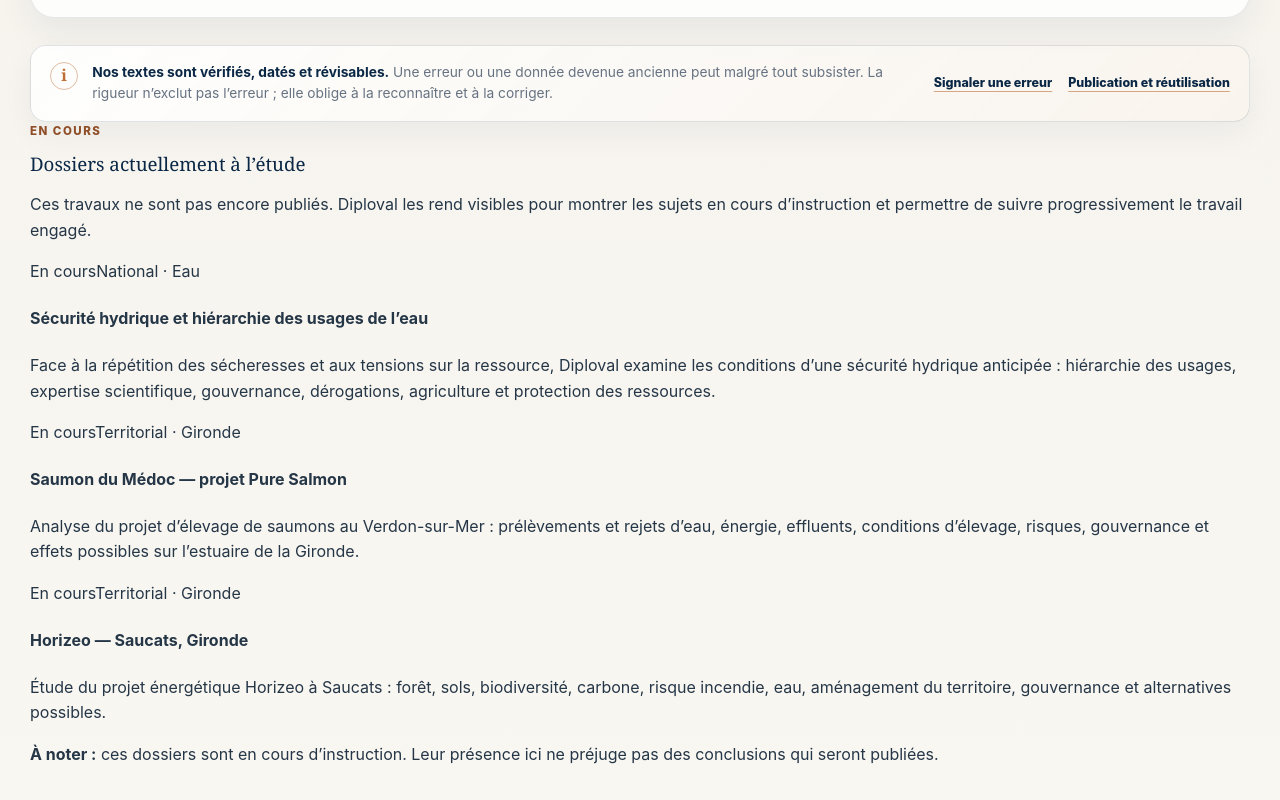
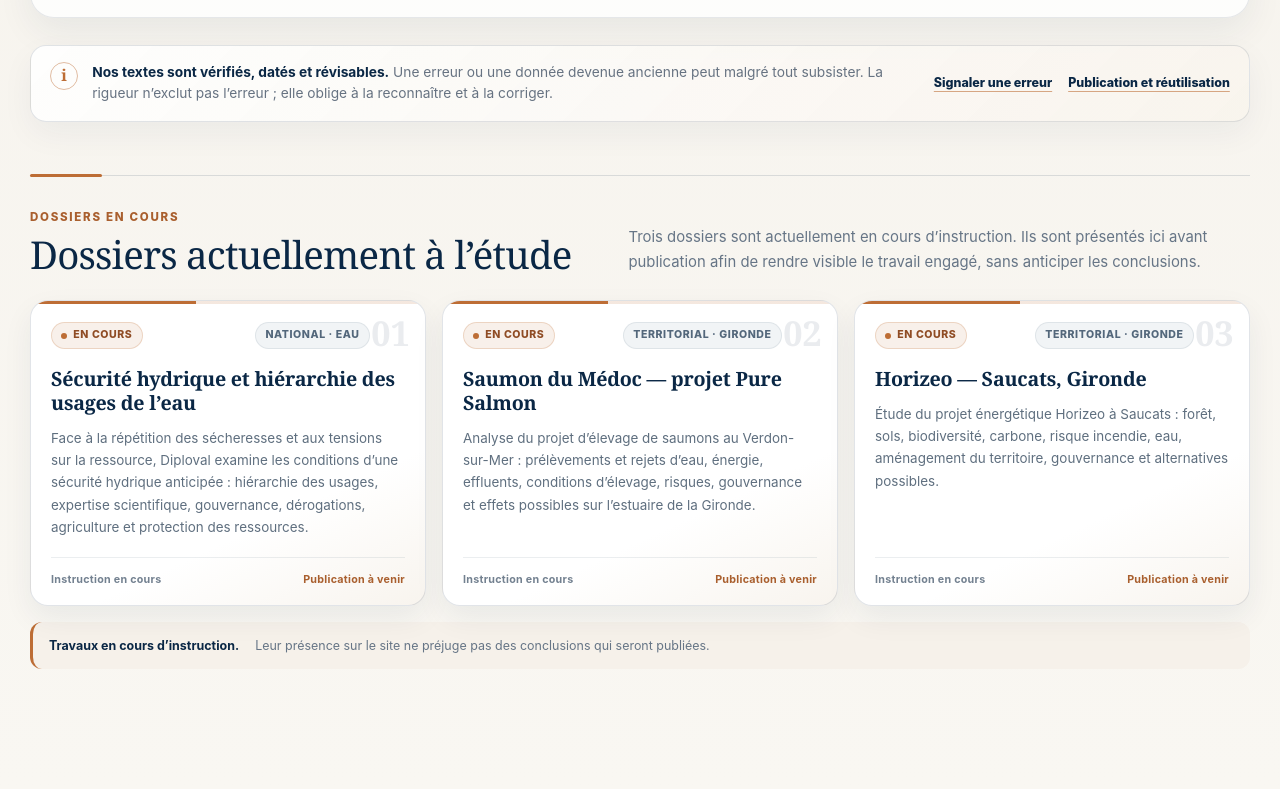
Before and after one commit to DiplovalOfficiel/diploval-site, a plain HTML site: page Diploval_Site_Complet_v20_2_Inscription_Zoom/index.html in a window 1280 px wide. Shown: the part 3520-4320 px from the top of the page. Drawn offline with Linux system fonts and the light colour scheme.

Commit message:
Add files via upload
Refonte visuelle des dossiers en cours

```diff
--- a/Diploval_Site_Complet_v20_2_Inscription_Zoom/index.html
+++ b/Diploval_Site_Complet_v20_2_Inscription_Zoom/index.html
@@ -13,7 +13,36 @@
 <link href="assets/favicon.png" rel="apple-touch-icon"/>
 <meta content="fr_FR" property="og:locale"/>
 <meta content="Diploval — Relier ce que nos décisions séparent" property="og:title"/><meta content="Conseil, analyse et ingénierie pour les collectivités, élus, associations, collectifs et organisations qui veulent décider sans perdre de vue le vivant." property="og:description"/><meta content="website" property="og:type"/><meta content="summary_large_image" name="twitter:card"/><meta content="light" name="color-scheme"/><link href="styles.css?v=20.5" rel="stylesheet"/>
-<link href="https://diploval.fr/" rel="canonical"/><meta content="https://diploval.fr/" property="og:url"/><meta content="Diploval" property="og:site_name"/><meta content="https://diploval.fr/assets/diploval-partage.jpg" property="og:image"/><meta content="1200" property="og:image:width"/><meta content="630" property="og:image:height"/><meta content="Diploval — Relier ce que nos décisions séparent" property="og:image:alt"/><meta content="Diploval — Relier ce que nos décisions séparent" name="twitter:title"/><meta content="Conseil, analyse et ingénierie au service des décisions qui engagent le vivant." name="twitter:description"/><meta content="https://diploval.fr/assets/diploval-partage.jpg" name="twitter:image"/></head>
+<link href="https://diploval.fr/" rel="canonical"/><meta content="https://diploval.fr/" property="og:url"/><meta content="Diploval" property="og:site_name"/><meta content="https://diploval.fr/assets/diploval-partage.jpg" property="og:image"/><meta content="1200" property="og:image:width"/><meta content="630" property="og:image:height"/><meta content="Diploval — Relier ce que nos décisions séparent" property="og:image:alt"/><meta content="Diploval — Relier ce que nos décisions séparent" name="twitter:title"/><meta content="Conseil, analyse et ingénierie au service des décisions qui engagent le vivant." name="twitter:description"/><meta content="https://diploval.fr/assets/diploval-partage.jpg" name="twitter:image"/>
+<style id="ongoing-v206-critical">
+/* V20.6 — section isolée : dossiers en cours. Styles embarqués pour garantir le rendu sur tous les écrans. */
+.ongoing-v206{box-sizing:border-box;width:min(1220px,100%);margin:3.35rem auto 0;padding:2rem 0 0;border-top:1px solid rgba(10,39,69,.13);position:relative}
+.ongoing-v206::before{content:"";position:absolute;top:-2px;left:0;width:72px;height:3px;border-radius:99px;background:#bd6d35}
+.ongoing-v206,.ongoing-v206 *{box-sizing:border-box}
+.ongoing-v206__intro{display:grid;grid-template-columns:minmax(0,.95fr) minmax(320px,1.05fr);gap:2.25rem;align-items:end;margin-bottom:1.55rem}
+.ongoing-v206__kicker{margin:0 0 .48rem;color:#a95f2e;font-size:.72rem;font-weight:800;letter-spacing:.15em;text-transform:uppercase}
+.ongoing-v206__heading h3{margin:0;color:#0a2745;font-family:Georgia,'Times New Roman',serif;font-size:clamp(1.85rem,3vw,2.55rem);font-weight:500;line-height:1.08;letter-spacing:-.02em}
+.ongoing-v206__lead{margin:0;max-width:690px;color:#667586;font-size:.93rem;line-height:1.7}
+.ongoing-v206__grid{display:grid;grid-template-columns:repeat(3,minmax(0,1fr));gap:1rem}
+.ongoing-v206__card{position:relative;display:flex;flex-direction:column;min-width:0;min-height:290px;padding:1.3rem 1.25rem 1.1rem;overflow:hidden;border:1px solid rgba(10,39,69,.12);border-radius:18px;background:linear-gradient(155deg,#fff 0%,#fff 68%,#f8f4ee 100%);box-shadow:0 12px 30px rgba(10,39,69,.065)}
+.ongoing-v206__card::before{content:"";position:absolute;inset:0 0 auto 0;height:3px;background:linear-gradient(90deg,#bd6d35 0 42%,rgba(189,109,53,.16) 42% 100%)}
+.ongoing-v206__cardtop{position:relative;z-index:2;display:flex;flex-wrap:wrap;gap:.48rem;align-items:center;justify-content:space-between;margin-bottom:1.1rem;padding-right:2.2rem}
+.ongoing-v206__status,.ongoing-v206__scope{display:inline-flex;align-items:center;min-height:27px;border-radius:999px;font-size:.66rem;font-weight:800;letter-spacing:.055em;text-transform:uppercase;white-space:nowrap}
+.ongoing-v206__status{gap:.38rem;padding:.25rem .58rem;color:#8f4c24;background:rgba(189,109,53,.10);border:1px solid rgba(189,109,53,.22)}
+.ongoing-v206__status>span{width:6px;height:6px;border-radius:50%;background:#bd6d35;flex:0 0 auto}
+.ongoing-v206__scope{padding:.25rem .58rem;color:#53677b;background:#f1f4f6;border:1px solid rgba(10,39,69,.08)}
+.ongoing-v206__number{position:absolute;top:.92rem;right:.95rem;color:rgba(10,39,69,.085);font-family:Georgia,'Times New Roman',serif;font-size:2.15rem;line-height:1;font-weight:700;pointer-events:none}
+.ongoing-v206__card h4{position:relative;z-index:1;margin:0 0 .75rem;padding-right:.25rem;color:#0a2745;font-family:Georgia,'Times New Roman',serif;font-size:1.23rem;font-weight:600;line-height:1.22;letter-spacing:-.012em}
+.ongoing-v206__card>p{position:relative;z-index:1;margin:0 0 1.15rem;color:#5f6f7f;font-size:.84rem;line-height:1.66}
+.ongoing-v206__foot{position:relative;z-index:1;display:flex;flex-wrap:wrap;gap:.35rem .7rem;justify-content:space-between;align-items:center;margin-top:auto;padding-top:.8rem;border-top:1px solid rgba(10,39,69,.08);color:#738190;font-size:.67rem;font-weight:700;letter-spacing:.025em}
+.ongoing-v206__foot span:last-child{color:#a95f2e}
+.ongoing-v206__note{display:flex;gap:.55rem 1rem;align-items:flex-start;margin-top:1rem;padding:.85rem 1rem;border-radius:12px;background:#f6f1ea;border-left:3px solid #bd6d35;color:#667586;font-size:.78rem;line-height:1.55}
+.ongoing-v206__note strong{flex:0 0 auto;color:#0a2745}
+@media (max-width:980px){.ongoing-v206__intro{grid-template-columns:1fr;gap:.7rem}.ongoing-v206__grid{grid-template-columns:repeat(2,minmax(0,1fr))}.ongoing-v206__card{min-height:270px}}
+@media (max-width:680px){.ongoing-v206{margin-top:2.6rem;padding-top:1.65rem}.ongoing-v206__intro{margin-bottom:1.15rem}.ongoing-v206__heading h3{font-size:clamp(1.72rem,8.3vw,2.1rem);line-height:1.12}.ongoing-v206__lead{font-size:.91rem;line-height:1.62}.ongoing-v206__grid{grid-template-columns:1fr;gap:.85rem}.ongoing-v206__card{min-height:0;padding:1.1rem 1rem 1rem;border-radius:15px}.ongoing-v206__cardtop{justify-content:flex-start;padding-right:2.25rem;margin-bottom:.95rem}.ongoing-v206__status,.ongoing-v206__scope{font-size:.62rem}.ongoing-v206__card h4{font-size:1.19rem;line-height:1.24}.ongoing-v206__card>p{font-size:.88rem;line-height:1.62}.ongoing-v206__foot{font-size:.65rem}.ongoing-v206__note{display:block;padding:.8rem .9rem;font-size:.77rem}.ongoing-v206__note strong{display:block;margin-bottom:.22rem}}
+@media (max-width:380px){.ongoing-v206__cardtop{gap:.4rem}.ongoing-v206__status,.ongoing-v206__scope{font-size:.59rem;padding:.22rem .48rem}.ongoing-v206__card h4{font-size:1.13rem}.ongoing-v206__number{font-size:1.9rem}}
+</style>
+</head>
 <body>
 <a class="skip-link" href="#main">Aller au contenu</a>
 <div aria-hidden="true" class="progress"><span></span></div>
@@ -255,32 +284,54 @@
 <button class="publication-open" type="button">Publication et réutilisation</button>
 </div>
 </aside>
-<div class="ongoing-work reveal" aria-labelledby="ongoing-work-title">
-<div class="ongoing-work-head">
-<div>
-<p class="eyebrow">En cours</p>
-<h3 id="ongoing-work-title">Dossiers actuellement à l’étude</h3>
+<div class="ongoing-v206 reveal" aria-labelledby="ongoing-v206-title">
+  <header class="ongoing-v206__intro">
+    <div class="ongoing-v206__heading">
+      <p class="ongoing-v206__kicker">Dossiers en cours</p>
+      <h3 id="ongoing-v206-title">Dossiers actuellement à l’étude</h3>
     </div>
-<p>Ces travaux ne sont pas encore publiés. Diploval les rend visibles pour montrer les sujets en cours d’instruction et permettre de suivre progressivement le travail engagé.</p>
+    <p class="ongoing-v206__lead">Trois dossiers sont actuellement en cours d’instruction. Ils sont présentés ici avant publication afin de rendre visible le travail engagé, sans anticiper les conclusions.</p>
+  </header>
+
+  <div class="ongoing-v206__grid">
+    <article class="ongoing-v206__card">
+      <div class="ongoing-v206__cardtop">
+        <span class="ongoing-v206__status"><span aria-hidden="true"></span>En cours</span>
+        <span class="ongoing-v206__scope">National · Eau</span>
       </div>
-<div class="ongoing-work-grid">
-<article class="ongoing-work-card">
-<div class="ongoing-work-meta"><span class="ongoing-work-status">En cours</span><span>National · Eau</span></div>
+      <span class="ongoing-v206__number" aria-hidden="true">01</span>
       <h4>Sécurité hydrique et hiérarchie des usages de l’eau</h4>
       <p>Face à la répétition des sécheresses et aux tensions sur la ressource, Diploval examine les conditions d’une sécurité hydrique anticipée : hiérarchie des usages, expertise scientifique, gouvernance, dérogations, agriculture et protection des ressources.</p>
+      <div class="ongoing-v206__foot"><span>Instruction en cours</span><span>Publication à venir</span></div>
     </article>
-<article class="ongoing-work-card">
-<div class="ongoing-work-meta"><span class="ongoing-work-status">En cours</span><span>Territorial · Gironde</span></div>
+
+    <article class="ongoing-v206__card">
+      <div class="ongoing-v206__cardtop">
+        <span class="ongoing-v206__status"><span aria-hidden="true"></span>En cours</span>
+        <span class="ongoing-v206__scope">Territorial · Gironde</span>
+      </div>
+      <span class="ongoing-v206__number" aria-hidden="true">02</span>
       <h4>Saumon du Médoc — projet Pure Salmon</h4>
       <p>Analyse du projet d’élevage de saumons au Verdon-sur-Mer : prélèvements et rejets d’eau, énergie, effluents, conditions d’élevage, risques, gouvernance et effets possibles sur l’estuaire de la Gironde.</p>
+      <div class="ongoing-v206__foot"><span>Instruction en cours</span><span>Publication à venir</span></div>
     </article>
-<article class="ongoing-work-card">
-<div class="ongoing-work-meta"><span class="ongoing-work-status">En cours</span><span>Territorial · Gironde</span></div>
+
+    <article class="ongoing-v206__card">
+      <div class="ongoing-v206__cardtop">
+        <span class="ongoing-v206__status"><span aria-hidden="true"></span>En cours</span>
+        <span class="ongoing-v206__scope">Territorial · Gironde</span>
+      </div>
+      <span class="ongoing-v206__number" aria-hidden="true">03</span>
       <h4>Horizeo — Saucats, Gironde</h4>
       <p>Étude du projet énergétique Horizeo à Saucats : forêt, sols, biodiversité, carbone, risque incendie, eau, aménagement du territoire, gouvernance et alternatives possibles.</p>
+      <div class="ongoing-v206__foot"><span>Instruction en cours</span><span>Publication à venir</span></div>
     </article>
   </div>
-<p class="ongoing-work-disclaimer"><strong>À noter :</strong> ces dossiers sont en cours d’instruction. Leur présence ici ne préjuge pas des conclusions qui seront publiées.</p>
+
+  <aside class="ongoing-v206__note">
+    <strong>Travaux en cours d’instruction.</strong>
+    <span>Leur présence sur le site ne préjuge pas des conclusions qui seront publiées.</span>
+  </aside>
 </div>
 </section>
 <section class="section section-architecture" id="architecture">
```
Lines whose indentation alone changed are shown as unchanged.
